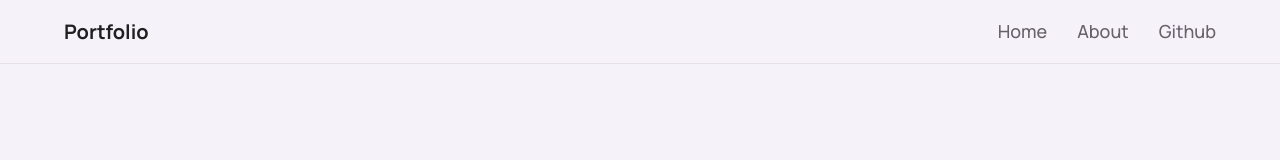
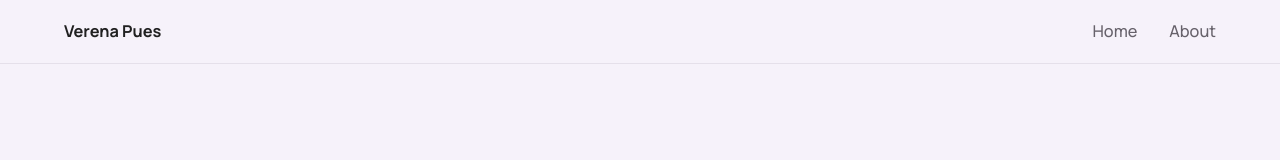
Before and after one commit to vseup/Portfolio, an Angular app: page / in a window 1280 px wide. Shown: the top 160 px of the page. Built offline with nearby package versions, Linux system fonts and the light colour scheme.

Commit message:
added: extracted page header component

```diff
--- a/src/app/app.html
+++ b/src/app/app.html
@@ -1,29 +1,7 @@
 <a class="skip-link" href="#main-content">Skip to main content</a>
 
 <div class="site-shell">
-  <header class="site-header">
-    <a class="brand" routerLink="/">Portfolio</a>
-
-    <nav aria-label="Primary">
-      <ul class="nav-list">
-        <li>
-          <a>
-            Home
-          </a>
-        </li>
-        <li>
-          <a>
-            About
-          </a>
-        </li>
-        <li>
-          <a>
-            Github
-          </a>
-        </li>
-      </ul>
-    </nav>
-  </header>
+  <app-page-header></app-page-header>
 
   <main id="main-content" class="site-main" tabindex="-1">
     <router-outlet></router-outlet>
--- a/src/app/app.scss
+++ b/src/app/app.scss
@@ -24,68 +24,7 @@
   background: var(--color-bg-canvas);
 }
 
-.site-header {
-  height: 4rem;
-  border-bottom: 1px solid var(--color-border-default);
-  padding-inline: clamp(1.25rem, 5vw, 6.75rem);
-  display: flex;
-  align-items: center;
-  justify-content: space-between;
-  position: fixed;
-  min-width: 100dvw;
-  background: var(--color-bg-canvas);
-  z-index: 1;
-}
-
-.brand {
-  color: var(--color-text-primary);
-  text-decoration: none;
-  font-weight: var(--text-weight-bold);
-  font-size: var(--text-size-xl);
-  line-height: var(--text-line-height-solid);
-}
-
-.nav-list {
-  margin: 0;
-  padding: 0;
-  list-style: none;
-  display: flex;
-  align-items: center;
-  gap: 1.875rem;
-}
-
-.nav-list a {
-  color: var(--color-text-secondary);
-  text-decoration: none;
-  font-size: var(--text-size-lg);
-  font-weight: var(--text-weight-medium);
-}
-
-.nav-list a:hover {
-  color: var(--color-text-primary);
-}
-
-.nav-list a:focus-visible,
-.brand:focus-visible {
-  outline: 3px solid var(--color-focus-ring);
-  outline-offset: 2px;
-  border-radius: 0.2rem;
-}
-
 .site-main {
   min-height: calc(100dvh - 6.125rem);
   padding: 0;
 }
-
-@media (max-width: 720px) {
-  .site-header {
-    height: auto;
-    flex-wrap: wrap;
-    gap: 0.75rem 1.5rem;
-    padding-block: 1rem;
-  }
-
-  .nav-list {
-    gap: 1rem;
-  }
-}
--- a/src/app/app.ts
+++ b/src/app/app.ts
@@ -1,10 +1,11 @@
 import { ChangeDetectionStrategy, Component } from '@angular/core';
-import { RouterLink, RouterOutlet } from '@angular/router';
+import { RouterOutlet } from '@angular/router';
 import { PageFooterComponent } from './shared/layout/page-footer/page-footer.component';
+import { PageHeaderComponent } from './shared/layout/page-header/page-header.component';
 
 @Component({
   selector: 'app-root',
-  imports: [RouterOutlet, RouterLink, PageFooterComponent],
+  imports: [RouterOutlet, PageFooterComponent, PageHeaderComponent],
   templateUrl: './app.html',
   styleUrl: './app.scss',
   changeDetection: ChangeDetectionStrategy.OnPush,
--- /dev/null
+++ b/src/app/shared/layout/page-header/page-header.component.html
@@ -0,0 +1,18 @@
+<header class="page-header">
+    <a class="portfolio" routerLink="/">Verena Pues</a>
+
+    <nav aria-label="Primary">
+        <ul class="nav-list">
+            <li>
+                <a routerLink="/">
+                    Home
+                </a>
+            </li>
+            <li>
+                <a routerLink="/">
+                    About
+                </a>
+            </li>
+        </ul>
+    </nav>
+</header>
--- /dev/null
+++ b/src/app/shared/layout/page-header/page-header.component.scss
@@ -0,0 +1,58 @@
+.page-header {
+    height: 4rem;
+    border-bottom: 1px solid var(--color-border-default);
+    padding-inline: clamp(1.25rem, 5vw, 6.75rem);
+    display: flex;
+    align-items: center;
+    justify-content: space-between;
+    position: fixed;
+    min-width: 100dvw;
+    background: var(--color-bg-canvas);
+    z-index: 1;
+}
+
+.portfolio {
+    color: var(--color-text-primary);
+    text-decoration: none;
+    font-weight: var(--text-weight-bold);
+    line-height: var(--text-line-height-solid);
+}
+
+.nav-list {
+    margin: 0;
+    padding: 0;
+    list-style: none;
+    display: flex;
+    align-items: center;
+    gap: 2rem;
+}
+
+.nav-list a {
+    color: var(--color-text-secondary);
+    text-decoration: none;
+    font-weight: var(--text-weight-medium);
+}
+
+.nav-list a:hover {
+    color: var(--color-text-primary);
+}
+
+.nav-list a:focus-visible,
+.portfolio:focus-visible {
+    outline: 3px solid var(--color-focus-ring);
+    outline-offset: 2px;
+    border-radius: 0.2rem;
+}
+
+@media (max-width: 720px) {
+    .page-header {
+        height: auto;
+        flex-wrap: wrap;
+        gap: 0.75rem 1.5rem;
+        padding-block: 1rem;
+    }
+
+    .nav-list {
+        gap: 1rem;
+    }
+}
--- /dev/null
+++ b/src/app/shared/layout/page-header/page-header.component.ts
@@ -0,0 +1,11 @@
+import { ChangeDetectionStrategy, Component } from '@angular/core';
+import { RouterLink } from '@angular/router';
+
+@Component({
+    selector: 'app-page-header',
+    templateUrl: './page-header.component.html',
+    styleUrl: './page-header.component.scss',
+    imports: [RouterLink],
+    changeDetection: ChangeDetectionStrategy.OnPush,
+})
+export class PageHeaderComponent { }
```
